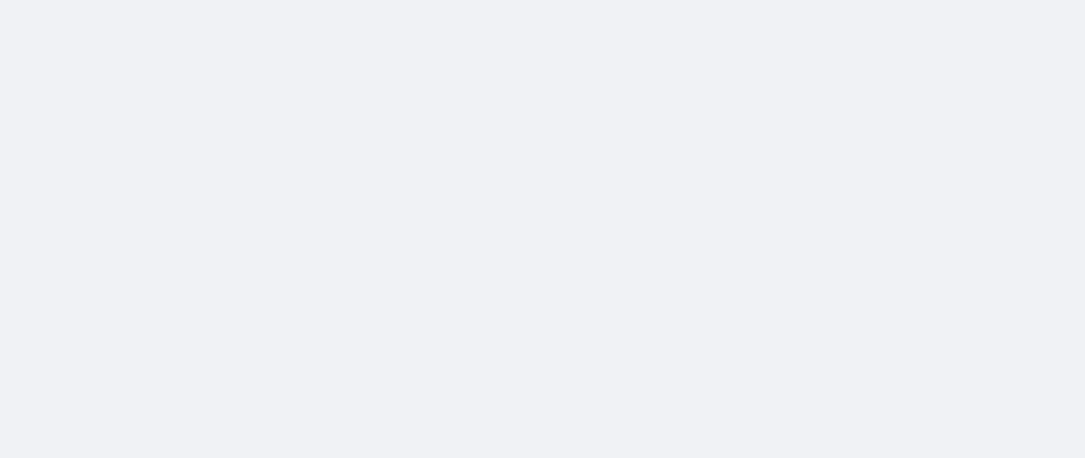
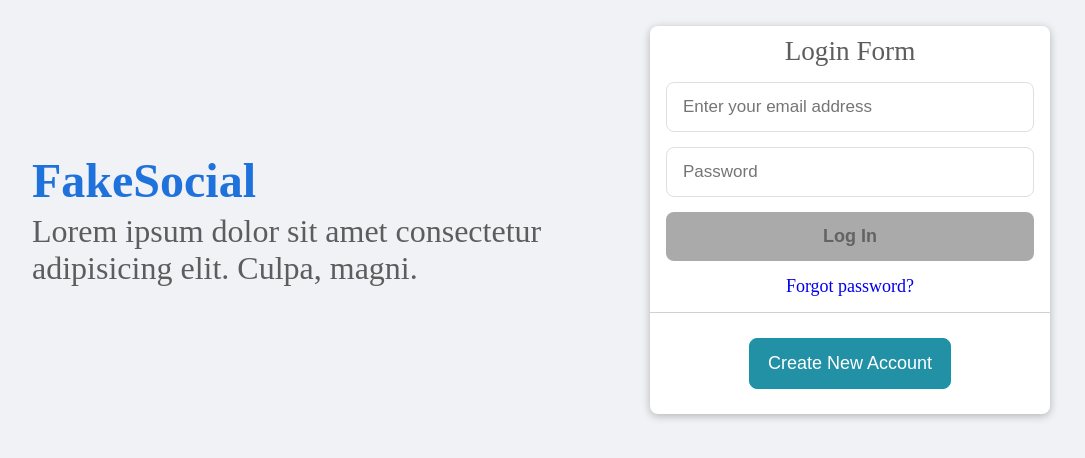
Before and after one commit to Sarman7105/Fake_Social, a React (Create React App) app: page /login in a window 1280 px wide. Shown: the top 458 px of the page, without its empty margins (102-1187 px from the left). Built offline with nearby package versions, Linux system fonts and the light colour scheme.

Commit message:
implementing authentication

```diff
--- a/src/App.js
+++ b/src/App.js
@@ -8,7 +8,7 @@ function App() {
 
       <Switch>
 
-        <Route exact path='/'>
+        <Route exact path='/login'>
           <LandingPage/>
         </Route>
 
--- a/src/Components/ForgotPassword/ForgotPassword.jsx
+++ b/src/Components/ForgotPassword/ForgotPassword.jsx
@@ -1,9 +1,52 @@
-import React from 'react';
+import React, { useReducer } from 'react';
+import { isElementOfType } from 'react-dom/test-utils';
 import { Link } from 'react-router-dom';
 import Card from '../UI/Card/Card';
 import './ForgotPassword.scss';
 
+const initialForm ={email: "",isEmailValid: false, error:""}
+const formReducer=(state,action)=>{
+
+    if(action.type==="setEmail"){
+        return {
+            email:action.value,
+            isEmailValid:state.isEmailValid,
+            error:"",
+        }
+    }
+
+    if(action.type==="isEmailValid"){
+        let error="";
+        let isValid=true;
+        if(!state.email){
+            error="Email is required!";
+            isValid=false;
+        }
+        else if(!state.email.includes('@')){
+            error="Enter a valid email address!"
+            isValid=false;
+        }
+        return {
+            email:state.email,
+            isEmailValid:isValid,
+            error:error,
+        }
+    }
+}
+
 const ForgotPassword = () => {
+
+    const handleOnChange=(e)=>{
+        const {name,value}=e.target;
+        // console.log(name," ",value)
+        dispatchForm({type:"setEmail",value});
+
+    }
+    const handleOnBlur =()=>{
+        dispatchForm({type:"isEmailValid"});
+    }
+
+    const [form, dispatchForm]=useReducer(formReducer,initialForm)
     return (
         <div className="forgotPassword">
             <Card className="forgotPasswordCard">
@@ -12,7 +55,10 @@ const ForgotPassword = () => {
                 <p>Enter your email address to find your account.</p>
                 <form action="">
                 <div className="forgotPasswordFormElement">
-                    <input  autoFocus type="text" placeholder="Enter your email address" />
+                    <input onChange={handleOnChange} onBlur={handleOnBlur} name="email" autoFocus type="text" placeholder="Enter your email address" />
+                    {
+                        <p className="error"> <small>{form.error}</small> </p>
+                    }
                 </div>
 
                 <div className="forgotPasswordFormElement">
--- a/src/Components/ForgotPassword/ForgotPassword.scss
+++ b/src/Components/ForgotPassword/ForgotPassword.scss
@@ -30,13 +30,19 @@
                 width: 100%;
                 // display: flex;
                 // justify-content: center;
-                margin: 15px 0;
+                margin: 20px 2px;
+
+                .error{
+                    margin-top: 2px;
+                    color: red;
+                    margin-left: 5px;
+                }
 
                 input{
                     width: 100%;
-                    padding: 14px 16px;
+                    padding: 12px 16px;
                     font-size: 17px;
-                    border: 1px solid #DDDFE2;
+                    border: 1px solid #585858;
                     border-radius: 8px;
                     outline: none;
 
--- a/src/Components/LandingPage/LoginForm.jsx
+++ b/src/Components/LandingPage/LoginForm.jsx
@@ -1,7 +1,10 @@
-import React, { forwardRef, useEffect, useReducer, useState } from 'react';
+import axios from 'axios';
+import React, { forwardRef, useContext, useEffect, useReducer, useState } from 'react';
 import { Link } from 'react-router-dom';
+import AuthContext from '../../Store/AuthContext';
 import './LandingPage.scss';
 
+const url="http://localhost:8000/api/v1/login";
 
 //Reducer function
 const formReducer=(state,action)=>{
@@ -67,6 +70,7 @@ const LoginForm = forwardRef((props,ref) => {
     const [isFormValid,setIsFormValid]=useState(false);
 
     const[formState,dispatchForm]=useReducer(formReducer,initialValue);
+    const authContext=useContext(AuthContext);
 
     useEffect(() => {
         const identifier = setTimeout(() => {
@@ -114,11 +118,32 @@ const LoginForm = forwardRef((props,ref) => {
 
     }
 
+    //submitting form
+
+    const handleOnSubmit = (event) => {
+        event.preventDefault();
+        axios
+        .post(url, {
+            email: formState.email,
+            password: formState.password,
+        })
+        .then((response) => {
+
+            const {access_token}=response.data.data;
+            console.log(access_token);
+            localStorage.setItem('token',access_token);
+
+        })
+        .catch((err)=>{
+            console.log(err.response)
+        })
+    };
+
 
     return (
         <div className="loginFormContainer">
             <h3>Login Form</h3>
-            <form className="loginForm" action="">
+            <form className="loginForm" onSubmit={handleOnSubmit}>
 
                 <div className={`loginFormElement`}>
                     <input className={formState.isEmailValid ? ``:`error`} onBlur={handleOnBlur} onChange={onChangeHandler}ref={ref} autoFocus type="text" name="email" placeholder="Enter your email address" />
--- a/src/Components/LandingPage/Modal.jsx
+++ b/src/Components/LandingPage/Modal.jsx
@@ -1,13 +1,79 @@
+import axios from 'axios';
 import React, { useRef, useState } from 'react';
 import { useHistory } from 'react-router';
 import './Modal.scss';
 const Modal = (props) => {
+
+    const[name,setName]=useState("");
+    const[email,setEmail]=useState("");
+    const[password,setPassword]=useState("");
+    const[confirmPassword,setConfirmPassword]=useState("");
+    const[date,setDate]=useState(null);
+    const[gender,setGender]=useState("");
     const history =useHistory();
-    const handleSubmit=()=>{
-        history.push('/verify')
+
+    //form submitting function
+    const handleSubmit=(event)=>{
+
+        const url = "http://localhost:8000/api/v1/register";
+        // console.log({name,email,password,confirmPassword,date,gender})
+        event.preventDefault();
+        axios
+        .post(url, {
+            name: name,
+            email: email,
+            password: password,
+            password_confirmation: confirmPassword,
+            date_of_birth:date,
+            gender:gender,
+
+        })
+        .then(res => {
+            console.log(res)
+
+          })
+          .catch(err => {
+             console.log('caught it!',err.response.data);
+          });
     }
+
+
     const handleClick=()=>{
         props.onBlur();
+    }
+
+    const handleChange=(e)=>{
+
+        const {name,value}=e.target;
+        console.log(name," ",value);
+    }
+
+    const handleOnBlur=(e)=>{
+
+        const{name,value}=e.target;
+        if(name==='name'){
+            setName(value);
+        }
+
+        if(name==='email'){
+            setEmail(value);
+        }
+
+        if(name==='password'){
+            setPassword(value);
+        }
+
+        if(name==='confirmPassword'){
+            setConfirmPassword(value);
+        }
+
+        if(name==='date'){
+            setDate(value);
+        }
+
+        if(name==='gender'){
+            setGender(value);
+        }
     }
 
     return (
@@ -19,23 +85,23 @@ const Modal = (props) => {
                 </div>
                 <form  onSubmit={handleSubmit}  className="modalForm">
                     <div className="modalInputElement">
-                        <input autoFocus  type="text" placeholder="Enter your name"/>
+                        <input onBlur={handleOnBlur}  onChange={handleChange} autoFocus name="name" type="text" placeholder="Enter your name"/>
                     </div>
 
                     <div className="modalInputElement">
-                        <input type="email" placeholder="Enter your email address"/>
+                        <input  onBlur={handleOnBlur} onChange={handleChange} type="email" name="email" placeholder="Enter your email address"/>
                     </div>
 
                     <div className="modalInputElement">
-                        <input type="password" placeholder="Password"/>
+                        <input onBlur={handleOnBlur}  onChange={handleChange} type="password" name="password" placeholder="Password"/>
                     </div>
 
                     <div className="modalInputElement">
-                        <input type="password" placeholder="Retype your password"/>
+                        <input onBlur={handleOnBlur}  onChange={handleChange} type="password" name="confirmPassword" placeholder="Retype your password"/>
                     </div>
                     <div className="modalInputElement">
                         <p className="smallText"> <small>Date of birth ?</small> </p>
-                        <input type="date" placeholder="Password"/>
+                        <input  onBlur={handleOnBlur} onChange={handleChange} type="date" name="date" placeholder="Password"/>
                     </div>
 
                     <div className="modalInputElement">
@@ -43,12 +109,12 @@ const Modal = (props) => {
                         <div className="modalRadioContainer">
                             <div className="gender">
                                 <label htmlFor="male">Male</label>
-                                <input type="radio" name="gender" id="male" />
+                                <input onBlur={handleOnBlur}  onChange={handleChange} type="radio" value="male" name="gender" id="male" />
                             </div>
 
                             <div className="gender">
                                 <label htmlFor="female">Female</label>
-                                <input type="radio" name="gender" id="female" />
+                                <input  onBlur={handleOnBlur} onChange={handleChange} type="radio" value="female" name="gender" id="female" />
                             </div>
 
                         </div>
--- a/src/Components/LandingPage/Modal.scss
+++ b/src/Components/LandingPage/Modal.scss
@@ -1,6 +1,6 @@
 .modalWrapper{
     width: 100%;
-    height: 100%;
+    height: 100vh;
     background-color: rgba(255, 251, 251, 0.7);
     position: absolute;
     top: 0;
--- /dev/null
+++ b/src/Store/AuthContext.js
@@ -0,0 +1,32 @@
+import React,{useState,createContext} from 'react';
+const AuthContext=createContext(
+    {
+        isAuth:null,
+        setIsAuth:()=>{},
+        user:null,
+        setUser:()=>{}
+    })
+
+export const AuthContextProvider = (props) => {
+    const[isAuth,setIsAuth]=useState(false);
+    const [user,setUser]=useState({});
+    return (
+        <AuthContext.Provider
+            value={
+                {
+
+                    isAuth:isAuth,
+                    setIsAuth:setIsAuth,
+                    user:user,
+                    setUser:setUser
+
+                }
+            }
+        >
+            {props.children}
+
+        </AuthContext.Provider>
+    );
+};
+
+export default AuthContext;
--- a/src/index.js
+++ b/src/index.js
@@ -4,13 +4,14 @@ import App from './App';
 import {
   BrowserRouter as Router,
 } from "react-router-dom";
+import {AuthContextProvider} from './Store/AuthContext';
 
 
 ReactDOM.render(
-  <React.StrictMode>
+  <AuthContextProvider>
     <Router>
       <App />
     </Router>
-  </React.StrictMode>,
+  </AuthContextProvider>,
   document.getElementById('root')
 );
```
Also changed, not shown: src/Components/ProtectedRoute/ProtectedRoute.jsx (added, +28 -0 lines), src/Components/RegistrationForm/RegistrationForm.jsx (+3 -4 lines).
